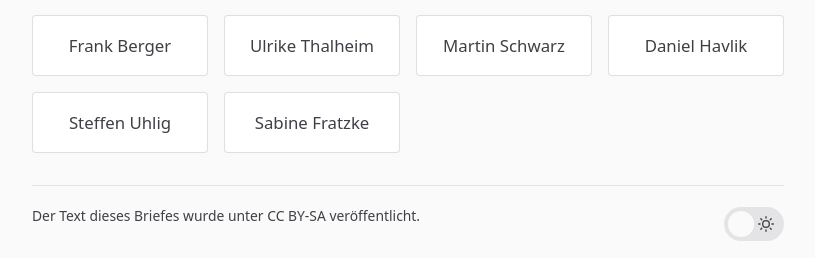
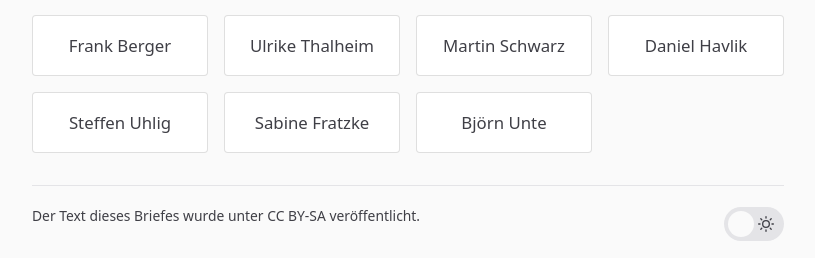
Before and after one commit to itrich/vsh-bleibt, a Jekyll site: the page built from OFFENERBRIEF.md, in a window 1280 px wide and 900 px high, scrolled down 4324 px. Shown: the part 639-897 px from the top of the window, without its empty margins (232-1047 px from the left). Built offline with Jekyll 4.4.1, drawn with Linux system fonts in a browser that asks for light colours.

Commit message:
Update signees.yml

```diff
--- a/_data/signees.yml
+++ b/_data/signees.yml
@@ -24,3 +24,4 @@
 - name: Daniel Havlik
 - name: Steffen Uhlig
 - name: Sabine Fratzke
+- name: Björn Unte
```
